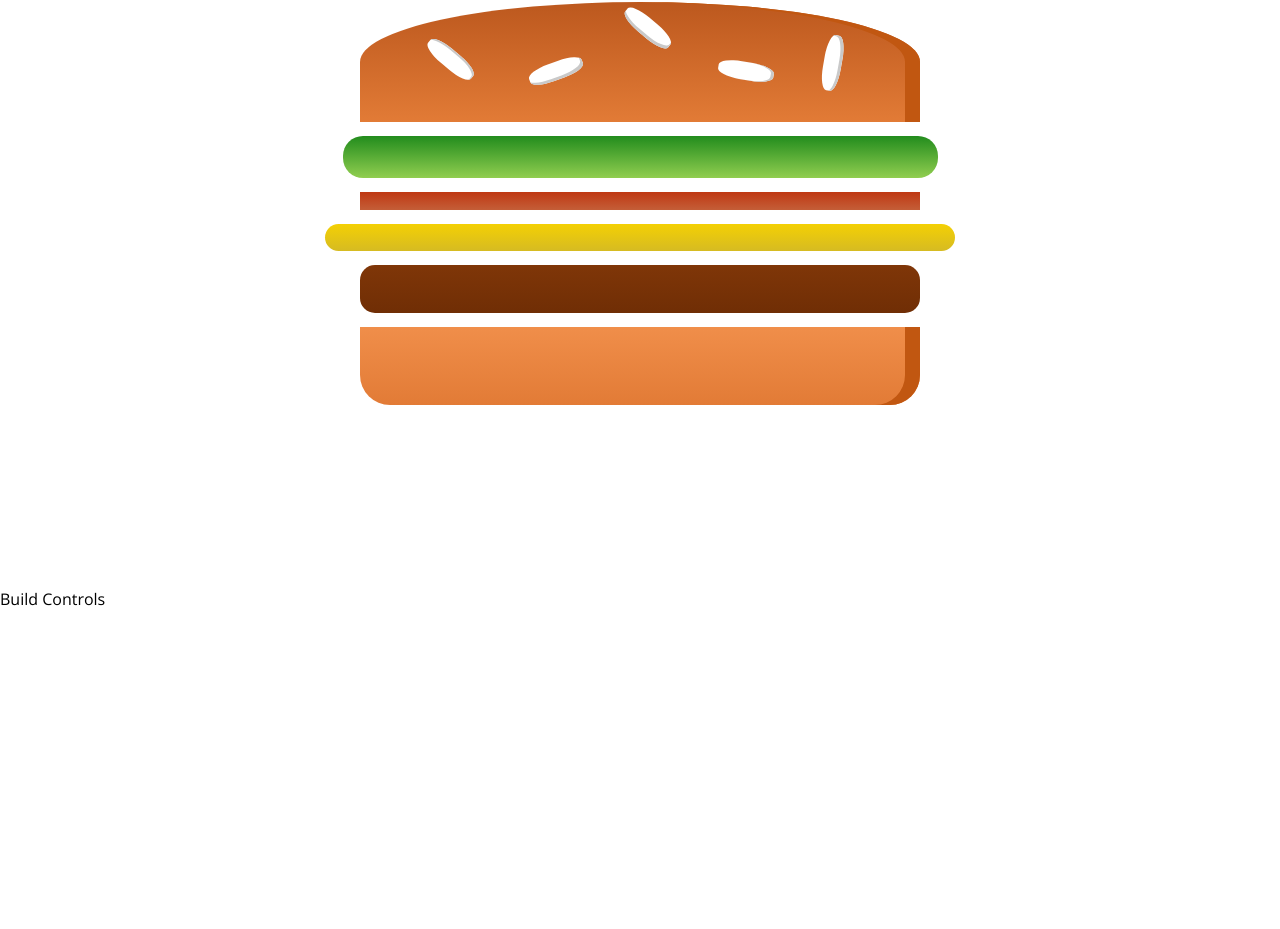
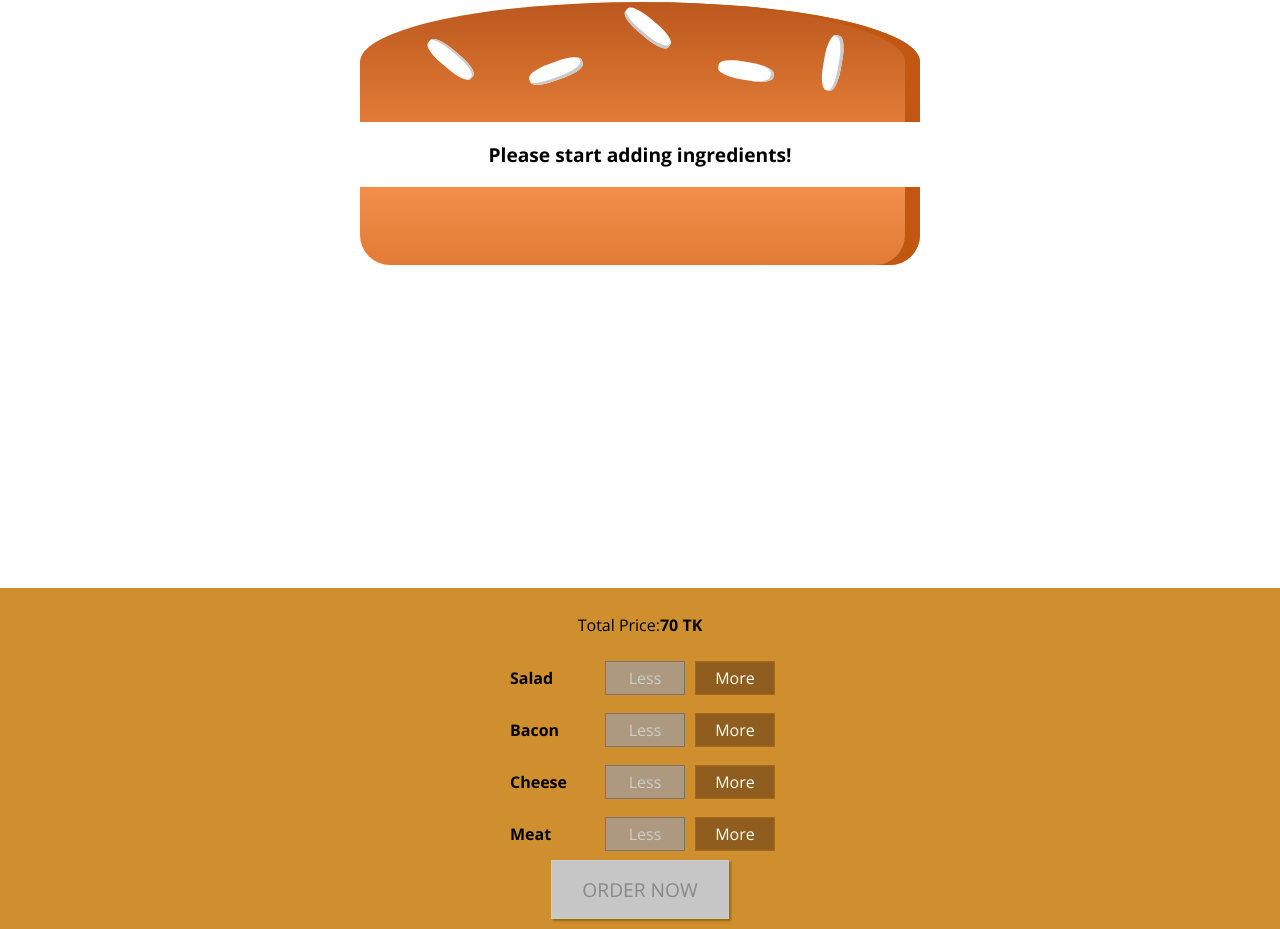
Before and after one commit to hridoyahmed150/BBurger, a React app: page / in a window 1280 px wide. Shown: the part 44-973 px from the top of the page. Before the commit the page ends 800 px from the top, so only its background shows below. Built offline with nearby package versions, Linux system fonts and the light colour scheme.

Commit message:
model add

```diff
--- /dev/null
+++ b/src/components/Burger/BuildControls/BuildControl/BuildControl.js
@@ -0,0 +1,15 @@
+import React from 'react';
+import classes from './BuildControl.module.css';
+const buildControl=(props)=>(
+  <div>
+    <div className={classes.BuildControl}>
+      <div className={classes.label}>
+        {props.label}
+      </div>
+      <button className={classes.less} onClick={props.remove} disabled={props.disabled}>Less</button>
+      <button className={classes.more} onClick={props.added}>More</button>
+    </div>
+  </div>
+);
+
+export default buildControl;
--- /dev/null
+++ b/src/components/Burger/BuildControls/BuildControl/BuildControl.module.css
@@ -0,0 +1,50 @@
+.BuildControl{
+    display: flex;
+    justify-content: space-between;
+    align-items: center;
+    margin: 5px 0px;
+}
+.BuildControl button{
+    display: block;
+    font: inherit;
+    padding: 5px;
+    margin: 0px 5px;
+    width: 80px;
+    border: 1px solid #AA6817;
+    cursor: pointer;
+    outline: none;
+}
+
+.BuildControl button:disabled{
+    background-color: #AC9980;
+    border: 1px solid #7E7365;
+    color: #ccc;
+    cursor: default;
+}
+.BuildControl button:hover:disabled{
+    background-color: #AC9980;
+    color: #ccc;
+    cursor: not-allowed;
+}
+.label{
+    padding: 10px;
+    font-weight: bold;
+    width: 80px;
+}
+.BuildControl .less{
+    background-color: #D39952;
+    color: white;
+}
+
+.BuildControl .more{
+    background-color: #8F5E1E;
+    color: white;
+}
+.Buildcontrol .less:hover, .BuildControl .less:active{
+    background-color: #DAA972;
+    color: white;
+}
+.Buildcontrol .more:hover, .BuildControl .more:active{
+    background-color: #99703F;
+    color: white;
+}
--- /dev/null
+++ b/src/components/Burger/BuildControls/BuildControls.js
@@ -0,0 +1,34 @@
+import React from 'react';
+import classes from './BuildControls.module.css';
+import BuildControl from './BuildControl/BuildControl';
+const controls=[
+    {label:'Salad' , type: 'salad'},
+    {label:'Bacon' , type: 'bacon'},
+    {label:'Cheese' , type: 'cheese'},
+    {label:'Meat' , type: 'meat'},
+]
+const buildControls=(props)=>(
+    <div className={classes.BuildControls}>
+        <p>Total Price:<strong>{props.TotalPrice} TK</strong></p>
+        {
+        controls
+            .map(ctrl=>{
+                return <BuildControl
+                    key={ctrl.label}
+                    label={ctrl.label}
+                    added={()=>props.ingredientAdded(ctrl.type)}
+                    remove={()=>props.ingredientRemove(ctrl.type)}
+                    disabled={props.disable[ctrl.type]}
+                />
+            })
+        }
+        <button
+            className={classes.OrderButton}
+            disabled={!props.purchasable}
+            onClick={props.ordered}
+        >ORDER NOW
+        </button>
+    </div>
+);
+
+export default buildControls;
--- /dev/null
+++ b/src/components/Burger/BuildControls/BuildControls.module.css
@@ -0,0 +1,46 @@
+.BuildControls{
+    width: 100%;
+    background-color: #CF8F2E;
+    display: flex;
+    flex-flow: column;
+    align-items: center;
+    box-shadow: 0 2px 1px #ccc;
+    margin: auto;
+    padding: 10px 0px;
+}
+.OrderButton{
+    background-color: #DAD735;
+    outline: none;
+    cursor: pointer;
+    border: 1px solid #966909;
+    color: #966909;
+    font-family: inherit;
+    font-size: 1.2em;
+    padding: 15px 30px;
+    box-shadow: 2px 2px 2px #966909;
+}
+.OrderButton:hover, .OrderButton:active{
+    background-color: #A0DB41;
+    border: 1px solid #966909;
+    color: #966909;
+}
+.OrderButton:disabled{
+    background-color: #C7C6C6;
+    cursor: not-allowed;
+    border: 1px solid #ccc;
+    color: #888888;
+}
+.OrderButton:not(:disabled){
+    animation: enable 0.3s linear;
+}
+@keyframes enable{
+    0%{
+        transform: scale(1);
+    }
+    60%{
+        transform: scale(1.1);
+    }
+    100%{
+        transform: scale(1);
+    }
+}
--- /dev/null
+++ b/src/components/Burger/OrderSummary/OrderSummary.js
@@ -0,0 +1,31 @@
+import React from 'react';
+import Auxiliary from './../../../hoc/Auxiliary';
+import classes from './OrderSummary.module.css';
+
+
+const orderSummary=(props)=>{
+    const ingredientSummary=Object.keys(props.ingredient).map((igkey)=>{
+        return (
+            <li key={igkey}>
+                <span className={classes.ItemName}>{igkey}</span> :
+                {props.ingredient[igkey]}
+            </li>
+            )
+    });
+    return (
+        <Auxiliary>
+            <h3>
+                Your Order
+            </h3>
+            <p>A delicious burger with the following ingredient:</p>
+            <ul>
+                {ingredientSummary}
+            </ul>
+            <p>
+                continue to checkout ?
+            </p>
+        </Auxiliary>
+    )
+}
+
+export default orderSummary;
--- /dev/null
+++ b/src/components/Burger/OrderSummary/OrderSummary.module.css
@@ -0,0 +1,3 @@
+.ItemName{
+    text-transform: capitalize;
+}
--- /dev/null
+++ b/src/components/UI/Backdrop/Backdrop.js
@@ -0,0 +1,8 @@
+import React from 'react';
+import classes from './Backdrop.module.css';
+
+const backdrop=(props)=>(
+    props.show? <div className={classes.Backdrop} onClick={props.clicked}></div> : null
+)
+
+export default backdrop;
--- /dev/null
+++ b/src/components/UI/Backdrop/Backdrop.module.css
@@ -0,0 +1,9 @@
+.Backdrop{
+    width: 100%;
+    height: 100%;
+    position: fixed;
+    z-index: 100;
+    left: 0;
+    top: 0;
+    background-color: rgba(0,0,0,0.5);
+}
--- /dev/null
+++ b/src/components/UI/Model/Model.js
@@ -0,0 +1,20 @@
+import React from 'react';
+import classes from './Model.module.css';
+import Auxiliary from './../../../hoc/Auxiliary';
+import Backdrop from './../Backdrop/Backdrop';
+
+const model=(props)=>(
+    <Auxiliary>
+        <Backdrop show={props.show} clicked={props.modelClosed}/>
+        <div
+        className={classes.Model}
+        style={{
+            transform: props.show ? 'translateY(0)' : 'translateY(-100vh)',
+            opacity : props.show ? '1' : '0'
+        }}
+        >
+            {props.children}
+        </div>
+    </Auxiliary>
+)
+export default model;
--- /dev/null
+++ b/src/components/UI/Model/Model.module.css
@@ -0,0 +1,20 @@
+.Model{
+    position: fixed;
+    z-index: 500;
+    background-color: white;
+    width: 70%;
+    border: 1px solid #ccc;
+    box-shadow: 1px 1px 1px black;
+    padding: 16px;
+    left: 15%;
+    top: 30%;
+    box-sizing: border-box;
+    transition: all 0.3s ease-out;
+}
+
+@media (min-width: 600px){
+    .Model{
+        width: 500px;
+        left: calc(50%-250px);
+    }
+}
--- a/src/containers/BurgerBuilder/BurgerBuilder.js
+++ b/src/containers/BurgerBuilder/BurgerBuilder.js
@@ -2,22 +2,104 @@
 
 import Auxiliary from '../../hoc/Auxiliary';
 import Burger from '../../components/Burger/Burger';
+import BuildControls from '../../components/Burger/BuildControls/BuildControls';
+import Model from './../../components/UI/Model/Model';
+import OrderSummary from './../../components/Burger/OrderSummary/OrderSummary';
+
+const INGREDIENT_PRICES={
+    salad: 50,
+    cheese: 40,
+    meat: 130,
+    bacon: 70
+};
 
 class BurgerBuilder extends Component {
     state = {
         ingredients: {
-            salad: 1,
-            bacon: 1,
-            cheese: 1,
-            meat: 1
+            salad:0,
+            bacon: 0,
+            cheese: 0,
+            meat: 0
+        },
+        totalPrice: 70,
+        purchasable:false,
+        purchasing:false
+    }
+
+    PurchaseHandel=()=>{
+        this.setState({purchasing:true});
+    }
+    updatePurchaseState=(ingredients)=>{
+        const sum=Object.keys(ingredients).map((igkey)=>{
+            return ingredients[igkey];
+        }).reduce((sum,el)=>{
+            return sum+el;
+        },0);
+        this.setState({ purchasable: sum>0 });
+    }
+
+    purchaseCancelHandeler=()=>{
+        this.setState({purchasing:false});
+    }
+
+    addIngredientHandler=(type)=>{
+        const oldCount= this.state.ingredients[type];
+        const updatedCount= oldCount +1;
+        const updatedIngredients={
+            ...this.state.ingredients
+        };
+        updatedIngredients[type]=updatedCount;
+        const priceAddition= INGREDIENT_PRICES[type];
+        const oldPrice=this.state.totalPrice;
+        const newPrice= oldPrice + priceAddition;
+        this.setState({
+            totalPrice: newPrice,
+            ingredients: updatedIngredients
+        });
+        this.updatePurchaseState(updatedIngredients);
+    }
+
+    removeIngredientHandler=(type)=>{
+        const oldCount= this.state.ingredients[type];
+        if (oldCount<=0){
+            return;
         }
+        const updatedCount= oldCount -1;
+        const updatedIngredients={
+            ...this.state.ingredients
+        };
+        updatedIngredients[type]=updatedCount;
+        const priceAddition= INGREDIENT_PRICES[type];
+        const oldPrice=this.state.totalPrice;
+        const newPrice=oldPrice-priceAddition;
+        this.setState({ingredients:updatedIngredients,totalPrice:newPrice});
+        this.updatePurchaseState(updatedIngredients);
     }
 
     render () {
+        const disableInfo={
+            ...this.state.ingredients
+        }
+        for (let key in disableInfo){
+            disableInfo[key]=disableInfo[key]<=0
+
+        }
+
         return (
             <Auxiliary>
+
+                <Model show={this.state.purchasing} modelClosed={this.purchaseCancelHandeler}>
+                    <OrderSummary ingredient={this.state.ingredients}/>
+                </ Model>
                 <Burger ingredients={this.state.ingredients} />
-                <div>Build Controls</div>
+                <BuildControls
+                    ingredientAdded={this.addIngredientHandler}
+                    ingredientRemove={this.removeIngredientHandler}
+                    disable={disableInfo}
+                    TotalPrice={this.state.totalPrice}
+                    ordered={this.PurchaseHandel}
+                    purchasable={this.state.purchasable}
+                />
             </Auxiliary>
         );
     }
--- a/src/index.css
+++ b/src/index.css
@@ -1,5 +1,4 @@
 body {
   margin: 0;
   font-family: "Open Sans", sans-serif;
-
 }
```
Also changed, not shown: 1 other file (tests, documents, lock files or other folders).
